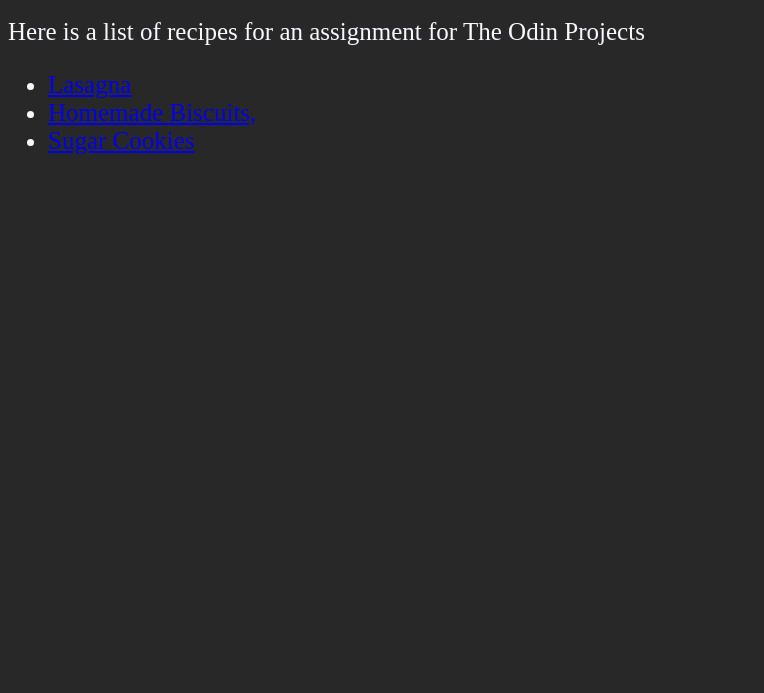
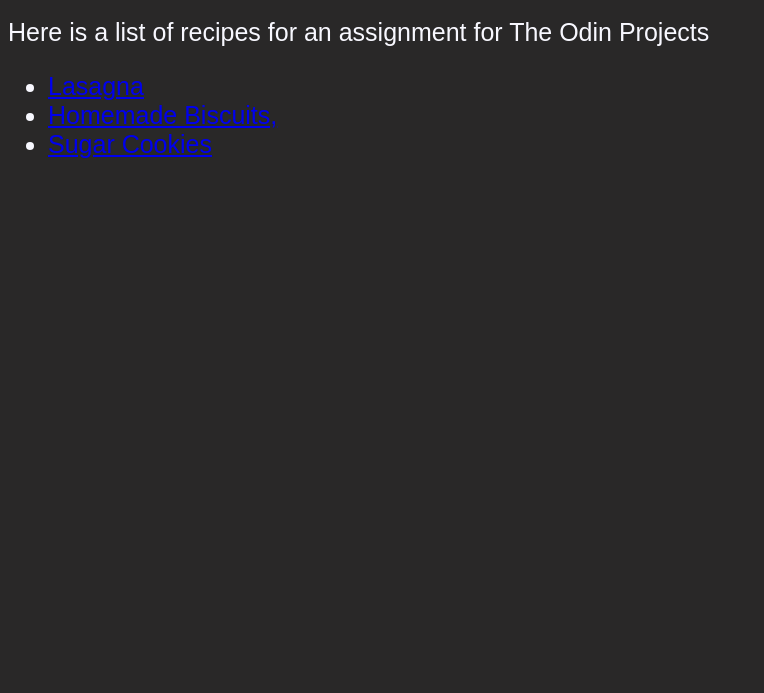
Before and after one commit to kcwoods89/odin-recipes, a plain HTML site: page index.html in a window 1280 px wide. Shown: the part 107-800 px from the top of the page, without its empty margins (0-764 px from the left). Drawn offline with Linux system fonts and the light colour scheme.

Commit message:
recipes/lasagna.html

```diff
--- a/style.css
+++ b/style.css
@@ -1,5 +1,6 @@
 body {
     background-color:rgb(41, 40, 40);
     color:ghostwhite;
-    font-size:25px
+    font-size:25px;
+    font-family: Arial, Helvetica, sans-serif;
 }
```
